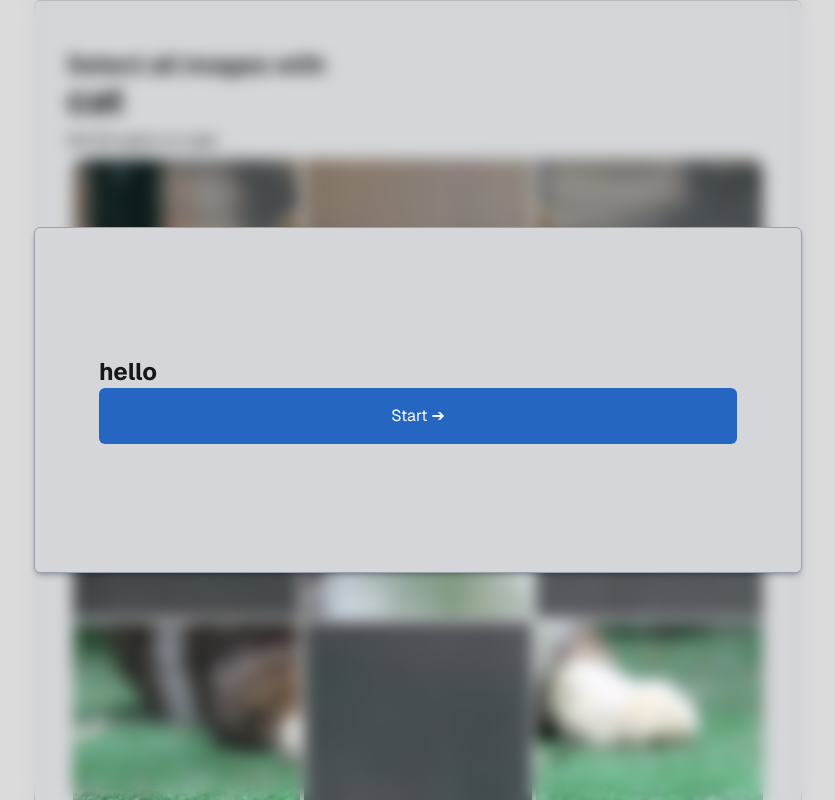
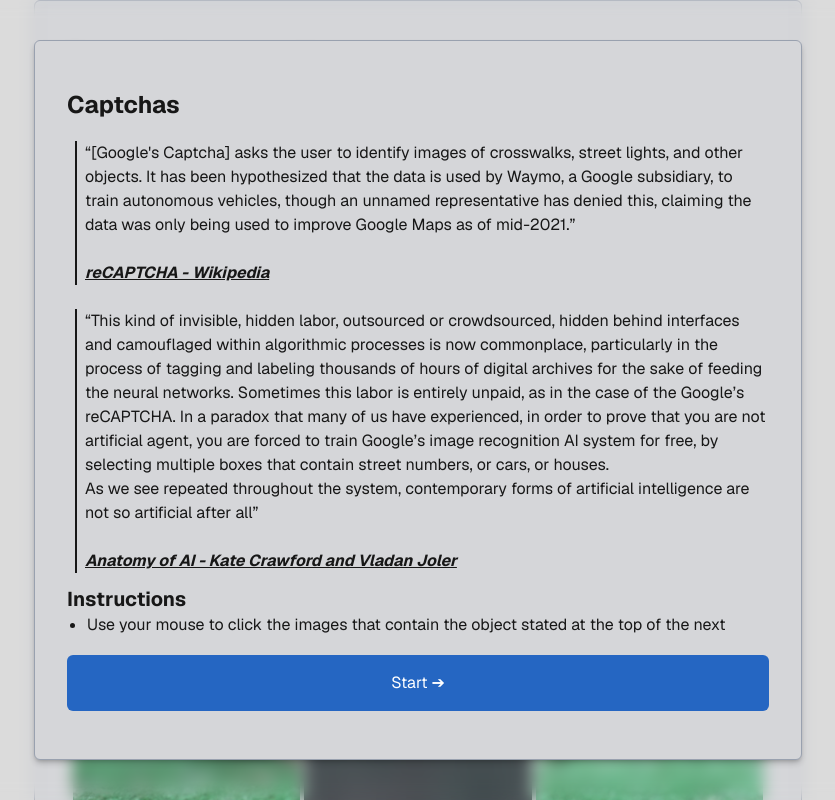
Before and after one commit to comp4020-agentic-coding-studio/comp4020-ass1-NikhilaGurusinghe, a Next.js app in the folder interactive-explainer/: page / in a window 1280 px wide. Both pictures are taken after a click on the button "Agree to terms and proceed to task". Shown: the top 800 px of the page, without its empty margins (222-1057 px from the left). Built offline with nearby package versions, Linux system fonts and the light colour scheme.

Commit message:
adding explanation to interactive

```diff
--- a/interactive-explainer/app/components/main-menu.tsx
+++ b/interactive-explainer/app/components/main-menu.tsx
@@ -7,8 +7,26 @@
   const actorRef = GameManagerContext.useActorRef();
 
   return (
-    <div className="w-full flex flex-col items-center gap-4">
-      <h1 className="text-2xl font-bold">Main Menu</h1>
+    <div className="w-full flex flex-col gap-4">
+      <h1 className="text-2xl font-bold text-left">Exploited</h1>
+      <p>The vast amounts of data that machine-learning algorithms require during training,
+        necessitates an unprecedented, planetary-scale extraction of knowledge and understanding from an
+        underpaid, overworked, and exploited workforce of labourers toiling away for hours on end.</p>
+      <p>
+        The following “game” tries to simulate some of the this labour.
+      </p>
+      <p>
+        Described as selling shovels during a gold rush, data labelling is a billion-dollar industry
+        built upon the labour of these people and is the essential to many of the machine-learning-based
+        producted - like LLMs - that we enjoy today.
+      </p>
+      <p>
+        Data labellers are often not in a position to speak about their work due to factors such as non-disclosure
+        agreements associated with the work tha they do, as a result the labelling tasks you will attempt may
+        not be completely accurate, nor will they be representative of the emotional and physical toll that real data labellers experience.
+        However, all care has been taken to make these labelling tasks as accurate as possible from the disparate reporting that exists.
+        Again, no experience can replicate the exploitation that these workers face.
+      </p>
       <button
         type="button"
         className="cursor-pointer rounded-md text-white w-full py-4 hover:bg-(--highlight-dark) bg-(--highlight-colour)"
--- a/interactive-explainer/app/components/minigames/bounding-box/bounding-box.tsx
+++ b/interactive-explainer/app/components/minigames/bounding-box/bounding-box.tsx
@@ -95,6 +95,16 @@
   );
   const [draftBox, setDraftBox] = useState<DraftBox | null>(null);
   const [isTutorialVisible, setIsTutorialVisible] = useState<boolean>(true);
+  // the tutorial overlay occludes the page underneath it, so the page
+  // shouldn't be scrollable while it's up
+  useEffect(() => {
+    if (!isTutorialVisible) return;
+
+    document.body.style.overflow = "hidden";
+    return () => {
+      document.body.style.overflow = "";
+    };
+  }, [isTutorialVisible]);
   const imageContainerRef = useRef<HTMLDivElement>(null);
   const currAsset: BoundingBoxAsset =
     boundingBoxAssetsRef.current[currIteration];
@@ -507,8 +517,31 @@
       </div>
       {isTutorialVisible && (
         <div className="backdrop-blur-sm fixed inset-0 z-67 flex flex-col items-center justify-center">
-          <div className="bg-(--background-secondary) border shadow-md/20 rounded-md border-gray-400 flex w-full max-w-3xl flex-col items-center py-32 px-16 sm:items-start">
-            <h1 className="text-2xl font-bold">hello</h1>
+          <div className="bg-(--background-secondary) border shadow-md/20 rounded-md border-gray-400 flex w-full max-w-3xl max-h-[90vh] flex-col items-center py-12 px-8 sm:items-start">
+              <h1 className="text-2xl font-bold mb-2">Bounding Boxes</h1>
+
+            <div className="w-full min-h-0 overflow-y-auto flex flex-col items-center sm:items-start mb-4">
+              <span className="border-l-2 pl-2 ml-2 my-3">
+                <p>“The company they work for is called Sama and is a subcontractor to Meta. Here in Kenya’s capital, thousands of people train AI systems, teaching them to recognise and interpret the world.</p>
+                <p>They are called data annotators, and they are the manual labourers of the AI revolution. On the screens they draw boxes around flower pots and traffic signs, follow contours, register pixels and name objects: cars, lamps, people. Every image must be described, labelled and quality assured.</p>
+                <p>All to make the next generation of [Meta] smart glasses a little more intelligent – a little more human.</p>
+                <p>...</p>
+                <p>The employees have signed extensive confidentiality agreements – if they break them they can lose their jobs – and be thrown back into a life without income, often to the slums.</p>
+                <p>...</p>
+                <p>The workers in Kenya say that it feels uncomfortable to go to work. They tell us about deeply private video clips, which appear to come straight out of Western homes, from people who use the glasses in their everyday lives.”</p>
+                <br></br>
+                <a className="font-bold italic underline" href="https://www.svd.se/a/K8nrV4/metas-ai-smart-glasses-and-data-privacy-concerns-workers-say-we-see-everything">From She Came Out of the Bathroom Naked, Employee Says - Svenska Dagbladet</a>
+                </span>
+                <h2 className="text-xl font-bold">Instructions</h2>
+                <ul className="list-disc ml-5 mb-4">
+                  <li>Use your mouse to drag and draw bounding boxes around any object of interest, and label it, using the drop-down menu, with the closest possible label.</li>
+                  <li>You can click and drag the centres of bounding boxes, as well as clicking the cross at the top right corner to remove a box.</li>
+                  <li>It is okay to overlap bounding boxes.</li>
+                  <li>Try and capture the entirety of the object within the bounding box.</li>
+                  <li>If there are no objects of interest, then just press the next button and draw no bounding boxes.</li>
+                  <li>You will be timed per task.</li>
+                </ul>
+            </div>
             <button
               type={"button"}
               className="cursor-pointer rounded-md text-white w-full py-4 hover:bg-(--highlight-dark) bg-(--highlight-colour)"
--- a/interactive-explainer/app/components/minigames/captcha/captcha.tsx
+++ b/interactive-explainer/app/components/minigames/captcha/captcha.tsx
@@ -60,6 +60,16 @@
   const [currIteration, setCurrIteration] = useState<number>(0);
   const [gridAnswers, setGridAnswers] = useState<boolean[][]>();
   const [isTutorialVisible, setIsTutorialVisible] = useState<boolean>(true);
+  // the tutorial overlay occludes the page underneath it, so the page
+  // shouldn't be scrollable while it's up
+  useEffect(() => {
+    if (!isTutorialVisible) return;
+
+    document.body.style.overflow = "hidden";
+    return () => {
+      document.body.style.overflow = "";
+    };
+  }, [isTutorialVisible]);
   // accumulated across the whole game (not reset on re-render), so the final
   // aggregate at the last iteration averages over all iterations, not just one
   const subMinigameStatsRef = useRef<MinigameStats[]>([]);
@@ -265,8 +275,30 @@
       </div>
       {isTutorialVisible && (
         <div className="backdrop-blur-sm fixed inset-0 z-67 flex flex-col items-center justify-center">
-          <div className="bg-(--background-secondary) border shadow-md/20 rounded-md border-gray-400 flex w-full max-w-3xl flex-col items-center py-32 px-16 sm:items-start">
-            <h1 className="text-2xl font-bold">hello</h1>
+          <div className="bg-(--background-secondary) border shadow-md/20 rounded-md border-gray-400 flex w-full max-w-3xl max-h-[90vh] flex-col items-center py-12 px-8 sm:items-start">
+              <h1 className="text-2xl font-bold mb-2">Captchas</h1>
+
+            <div className="w-full min-h-0 overflow-y-auto flex flex-col items-center sm:items-start mb-4">
+              <span className="border-l-2 pl-2 ml-2 my-3">
+                <p>“[Google's Captcha] asks the user to identify images of crosswalks, street lights, and other objects. It has been hypothesized that the data is used by Waymo, a Google subsidiary, to train autonomous vehicles, though an unnamed representative has denied this, claiming the data was only being used to improve Google Maps as of mid-2021.”</p>
+                <br></br>
+                <a className="font-bold italic underline" href="https://en.wikipedia.org/wiki/ReCAPTCHA#">reCAPTCHA - Wikipedia</a>
+                </span>
+                <span className="border-l-2 pl-2 ml-2 my-3">
+                <p>“This kind of invisible, hidden labor, outsourced or crowdsourced, hidden behind interfaces and camouflaged within algorithmic processes is now commonplace, particularly in the process of tagging and labeling thousands of hours of digital archives for the sake of feeding the neural networks. Sometimes this labor is entirely unpaid, as in the case of the Google’s reCAPTCHA. In a paradox that many of us have experienced, in order to prove that you are not artificial agent, you are forced to train Google’s image recognition AI system for free, by selecting multiple boxes that contain street numbers, or cars, or houses.</p>
+
+                <p>As we see repeated throughout the system, contemporary forms of artificial intelligence are not so artificial after all”</p>
+                <br></br>
+                <a className="font-bold italic underline" href="https://anatomyof.ai/">Anatomy of AI - Kate Crawford and Vladan Joler</a>
+                </span>
+                <h2 className="text-xl font-bold">Instructions</h2>
+                <ul className="list-disc ml-5 mb-4">
+                  <li>Use your mouse to click the images that contain the object stated at the top of the next page.</li>
+                  <li>You can unselect a box by pressing it again, after it is selected.</li>
+                  <li>If none of the objects stated at the top of the page are in any of the images, then just press the next button and select no boxes.</li>
+                  <li>You will be timed per task.</li>
+                </ul>
+            </div>
             <button
               type={"button"}
               className="cursor-pointer rounded-md text-white w-full py-4 hover:bg-(--highlight-dark) bg-(--highlight-colour)"
--- a/interactive-explainer/app/components/minigames/tone-rating/tone-rating.tsx
+++ b/interactive-explainer/app/components/minigames/tone-rating/tone-rating.tsx
@@ -1,6 +1,6 @@
 "use client";
 
-import { useRef, useState } from "react";
+import { useEffect, useRef, useState } from "react";
 import { GameManagerTransitions } from "@/app/game/state/game-manager";
 import { GameManagerContext } from "@/app/game/state/game-manager-context";
 import type { MinigameStats } from "@/app/game/types/minigame-stats";
@@ -68,6 +68,16 @@
     initToneRatingSelections(),
   );
   const [isTutorialVisible, setIsTutorialVisible] = useState<boolean>(true);
+  // the tutorial overlay occludes the page underneath it, so the page
+  // shouldn't be scrollable while it's up
+  useEffect(() => {
+    if (!isTutorialVisible) return;
+
+    document.body.style.overflow = "hidden";
+    return () => {
+      document.body.style.overflow = "";
+    };
+  }, [isTutorialVisible]);
   const currAsset: ToneRatingAsset = toneRatingAssetsRef.current[currIteration];
 
   // accumulated across the whole game (not reset on re-render), so the final
@@ -223,8 +233,10 @@
       </div>
       {isTutorialVisible && (
         <div className="backdrop-blur-sm fixed inset-0 z-67 flex flex-col items-center justify-center">
-          <div className="bg-(--background-secondary) border shadow-md/20 rounded-md border-gray-400 flex w-full max-w-3xl flex-col items-center py-32 px-16 sm:items-start">
-            <h1 className="text-2xl font-bold">hello</h1>
+          <div className="bg-(--background-secondary) border shadow-md/20 rounded-md border-gray-400 flex w-full max-w-3xl max-h-[90vh] flex-col items-center py-32 px-16 sm:items-start">
+            <div className="w-full min-h-0 overflow-y-auto flex flex-col items-center sm:items-start">
+              <h1 className="text-2xl font-bold">hello</h1>
+            </div>
             <button
               type={"button"}
               className="cursor-pointer rounded-md text-white w-full py-4 hover:bg-(--highlight-dark) bg-(--highlight-colour)"
```
Also changed, not shown: 2 other files (tests, documents, lock files or other folders).
